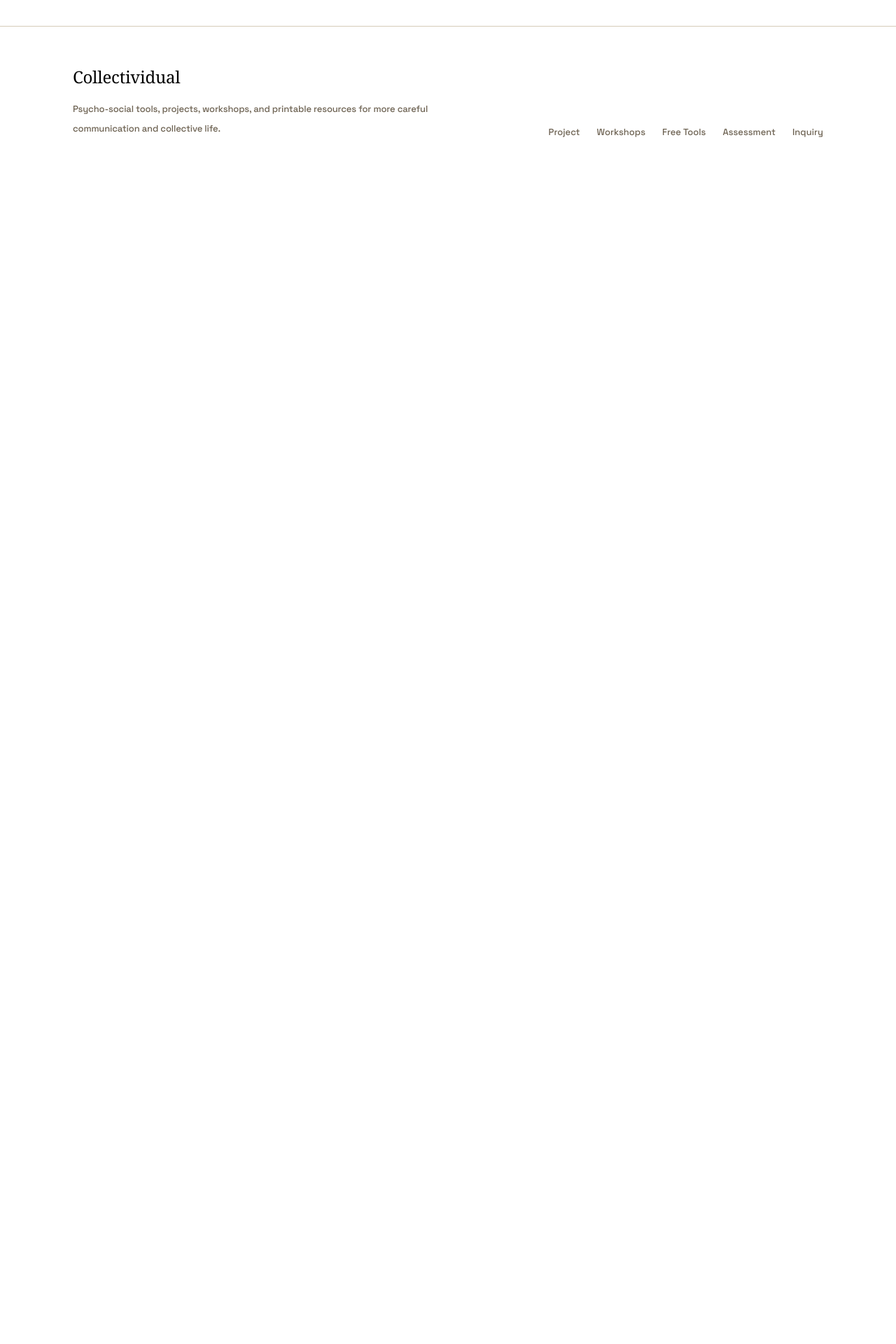
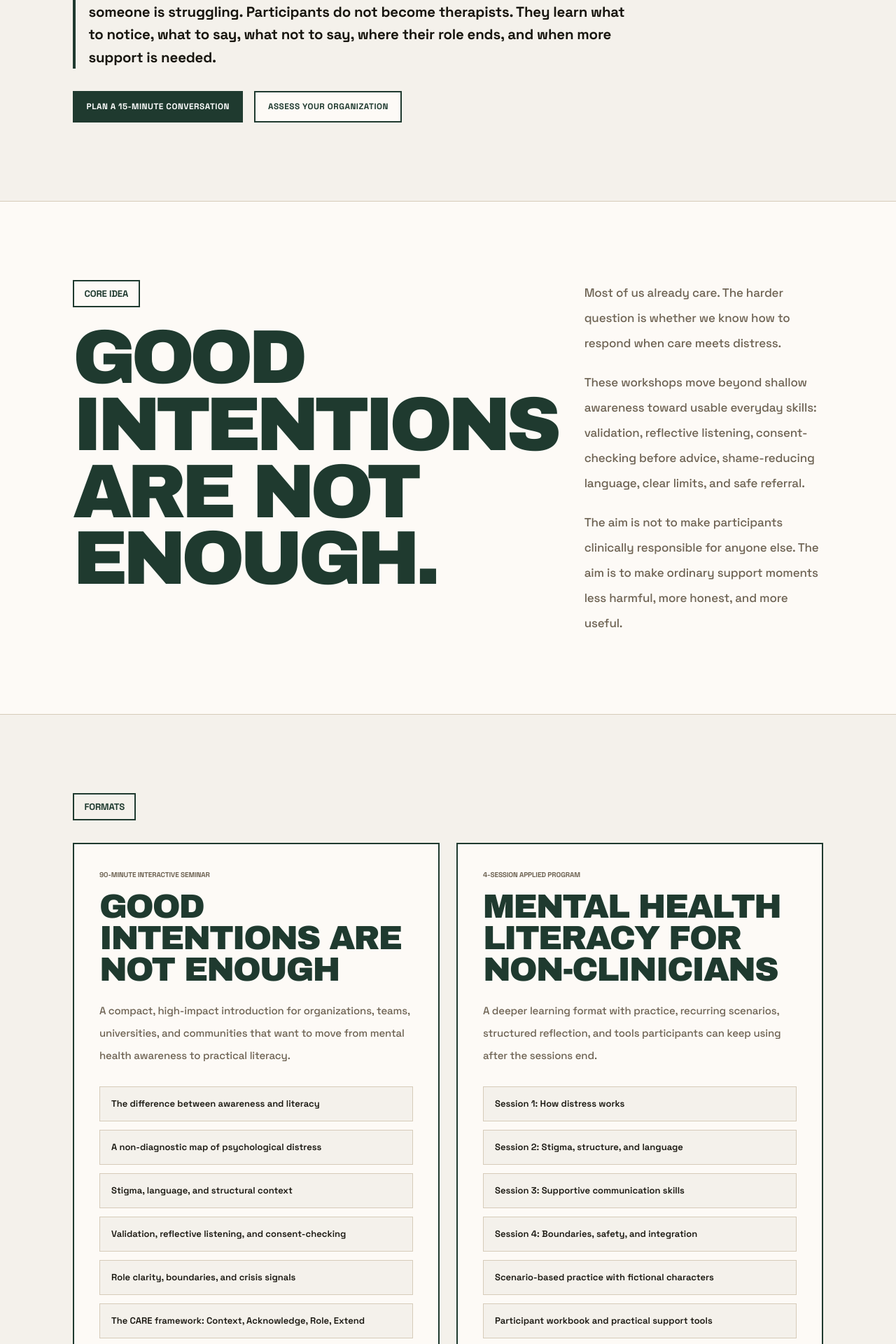
Before and after one commit to selaleakirmak-cmyk/collectividual-site, a Next.js app: page /workshops in a window 1280 px wide. Before the commit this address had no page. Shown: the part 860-2780 px from the top of the page at 70% size. Before the commit the page ends 1114 px from the top, so only its background shows below. Built offline with nearby package versions, Linux system fonts and the light colour scheme.

Commit message:
Add workshops overview page

```diff
--- /dev/null
+++ b/app/workshops/page.tsx
@@ -0,0 +1,171 @@
+import Link from "next/link";
+import Container from "@/components/site/Container";
+
+const formats = [
+  {
+    title: "90-minute interactive seminar",
+    subtitle: "Good Intentions Are Not Enough",
+    description:
+      "A compact, high-impact introduction for organizations, teams, universities, and communities that want to move from mental health awareness to practical literacy.",
+    items: [
+      "The difference between awareness and literacy",
+      "A non-diagnostic map of psychological distress",
+      "Stigma, language, and structural context",
+      "Validation, reflective listening, and consent-checking",
+      "Role clarity, boundaries, and crisis signals",
+      "The CARE framework: Context, Acknowledge, Role, Extend",
+    ],
+    href: "/seminars/mental-health-literacy",
+    cta: "View seminar detail",
+  },
+  {
+    title: "4-session applied program",
+    subtitle: "Mental Health Literacy for Non-Clinicians",
+    description:
+      "A deeper learning format with practice, recurring scenarios, structured reflection, and tools participants can keep using after the sessions end.",
+    items: [
+      "Session 1: How distress works",
+      "Session 2: Stigma, structure, and language",
+      "Session 3: Supportive communication skills",
+      "Session 4: Boundaries, safety, and integration",
+      "Scenario-based practice with fictional characters",
+      "Participant workbook and practical support tools",
+    ],
+    href: "/join",
+    cta: "Ask about the program",
+  },
+];
+
+const principles = [
+  "Skills practice over information transfer",
+  "Validation before advice",
+  "Boundaries as care, not withdrawal",
+  "Context before judgment",
+  "Professional referral without coercion",
+  "Cultural humility instead of one-size-fits-all scripts",
+];
+
+export const metadata = {
+  title: "Workshops | Collectividual",
+  description:
+    "Mental health literacy workshops and programs for non-clinicians, organizations, teams, and communities.",
+};
+
+export default function WorkshopsPage() {
+  return (
+    <>
+      <section className="poster-section">
+        <Container>
+          <p className="poster-kicker mb-7">Workshops</p>
+          <h1 className="poster-title poster-title--wide">
+            Mental health literacy, practiced.
+          </h1>
+          <p className="poster-lede mt-9">
+            Collectividual workshops help non-clinicians respond more carefully when someone is struggling. Participants do not become therapists. They learn what to notice, what to say, what not to say, where their role ends, and when more support is needed.
+          </p>
+          <div className="mt-8 flex flex-wrap gap-4">
+            <Link href="/join" className="poster-button">
+              Plan a 15-minute conversation
+            </Link>
+            <Link href="/assessment/mental-health-literacy" className="poster-button poster-button--secondary">
+              Assess your organization
+            </Link>
+          </div>
+        </Container>
+      </section>
+
+      <section className="border-y border-[var(--border)] bg-[var(--surface)] poster-section">
+        <Container className="grid gap-10 md:grid-cols-[0.85fr_1.15fr] md:items-start">
+          <div>
+            <p className="poster-kicker mb-6">Core idea</p>
+            <h2 className="poster-title poster-title--medium">
+              Good intentions are not enough.
+            </h2>
+          </div>
+          <div className="space-y-5 text-[15px] leading-8 text-[var(--muted)] md:text-[17px] md:leading-9">
+            <p>
+              Most of us already care. The harder question is whether we know how to respond when care meets distress.
+            </p>
+            <p>
+              These workshops move beyond shallow awareness toward usable everyday skills: validation, reflective listening, consent-checking before advice, shame-reducing language, clear limits, and safe referral.
+            </p>
+            <p>
+              The aim is not to make participants clinically responsible for anyone else. The aim is to make ordinary support moments less harmful, more honest, and more useful.
+            </p>
+          </div>
+        </Container>
+      </section>
+
+      <section className="poster-section">
+        <Container>
+          <p className="poster-kicker mb-8">Formats</p>
+          <div className="grid gap-6 md:grid-cols-2">
+            {formats.map((format) => (
+              <div key={format.title} className="border-2 border-[var(--accent)] bg-[var(--surface)] p-7 md:p-9">
+                <p className="mb-4 text-[10px] font-black uppercase tracking-[0.18em] text-[var(--muted)]">
+                  {format.title}
+                </p>
+                <h2 className="text-4xl leading-none text-[var(--accent)] md:text-5xl">
+                  {format.subtitle}
+                </h2>
+                <p className="mt-5 text-[15px] leading-8 text-[var(--muted)]">
+                  {format.description}
+                </p>
+                <div className="mt-7 grid gap-3">
+                  {format.items.map((item) => (
+                    <div key={item} className="border border-[var(--border)] bg-[var(--bg)] px-4 py-3 text-[13px] font-semibold leading-6 text-[var(--text)]">
+                      {item}
+                    </div>
+                  ))}
+                </div>
+                <Link href={format.href} className="mt-7 inline-flex text-[13px] font-bold tracking-[0.02em] text-[var(--accent)]">
+                  {format.cta} →
+                </Link>
+              </div>
+            ))}
+          </div>
+        </Container>
+      </section>
+
+      <section className="poster-section bg-[var(--surface-soft)]">
+        <Container className="grid gap-10 md:grid-cols-[0.9fr_1.1fr]">
+          <div>
+            <p className="poster-kicker mb-6 bg-[var(--bg)]">Method</p>
+            <h2 className="poster-title poster-title--medium">
+              Awareness becomes literacy only when people practice.
+            </h2>
+          </div>
+          <div className="grid gap-4">
+            {principles.map((principle) => (
+              <div key={principle} className="border-2 border-[var(--accent)] bg-[var(--surface)] p-5 text-[15px] font-semibold leading-8 text-[var(--text)]">
+                {principle}
+              </div>
+            ))}
+          </div>
+        </Container>
+      </section>
+
+      <section className="poster-section">
+        <Container>
+          <div className="border-2 border-[var(--accent)] bg-[var(--surface)] p-7 md:p-12">
+            <p className="poster-kicker mb-6">What this is not</p>
+            <h2 className="poster-title poster-title--medium">
+              Not therapy. Not clinical training. Not crisis certification.
+            </h2>
+            <p className="poster-lede mt-8">
+              These workshops do not teach people to diagnose, treat, or become responsible for someone else’s recovery. They teach a more careful everyday posture: see context, acknowledge before acting, know your role, and extend what you can while referring what you cannot.
+            </p>
+            <div className="mt-8 flex flex-wrap gap-4">
+              <Link href="/join" className="poster-button">
+                Talk to us
+              </Link>
+              <Link href="/tools/mental-health-literacy-checklists" className="poster-button poster-button--secondary">
+                Download free tools
+              </Link>
+            </div>
+          </div>
+        </Container>
+      </section>
+    </>
+  );
+}
```
